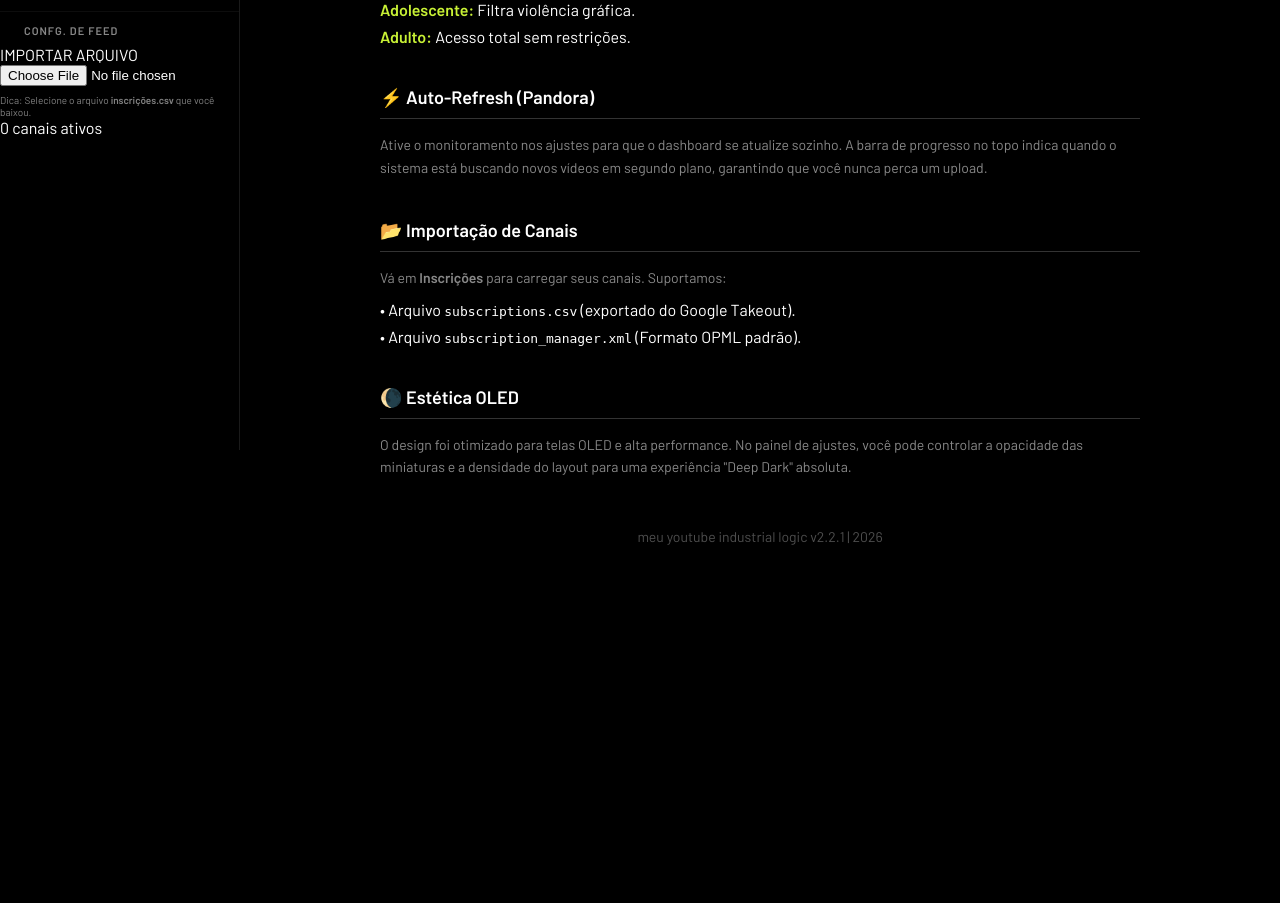
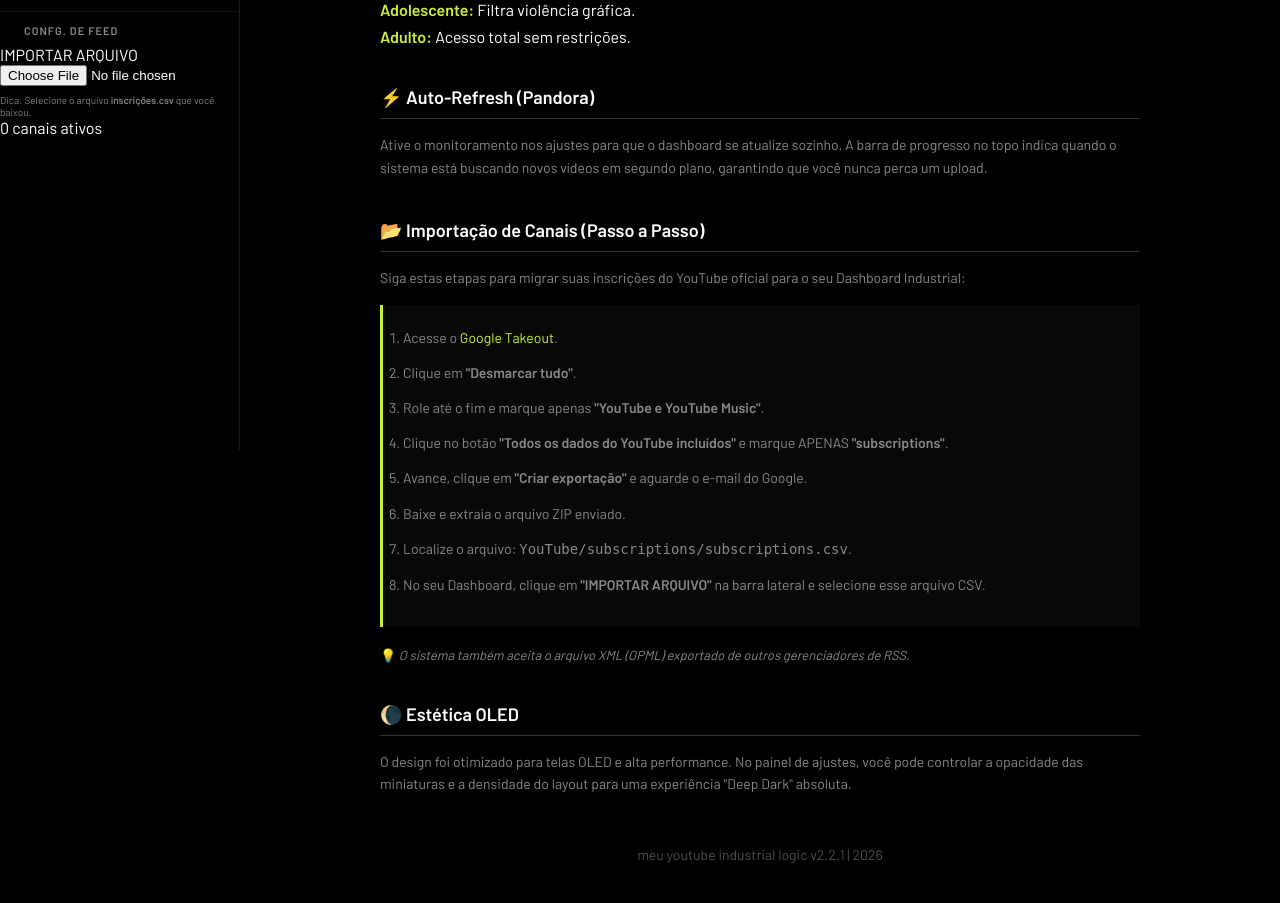
Before and after one commit to eldolucio/meu-youtube, a Flask app: page /help in a window 1280 px wide. Shown: the part 350-1253 px from the top of the page. Before the commit the page ends 895 px from the top, so only its background shows below. Run offline with Flask 3, Linux system fonts and the light colour scheme; data that the repository does not hold is empty; some libraries are stand-ins or nearby versions.

Commit message:
docs: add detailed step-by-step YouTube export guide to help page
Modified the help documentation to include a clear, 8-step procedure for exporting and importing YouTube subscriptions via Google Takeout. This enhancement directly addresses user requests for more explicit operational instructions.

```diff
--- a/templates/help.html
+++ b/templates/help.html
@@ -20,12 +20,23 @@
     </section>
 
     <section class="help-section" style="margin-bottom: 40px;">
-        <h2 style="border-bottom: 1px solid #333; padding-bottom: 10px; margin-bottom: 15px;">📂 Importação de Canais</h2>
-        <p style="color: var(--yt-text-secondary); line-height: 1.6;">Vá em <strong>Inscrições</strong> para carregar seus canais. Suportamos:</p>
-        <ul style="list-style: none; margin-top: 10px;">
-            <li style="margin-bottom: 8px;">• Arquivo <code>subscriptions.csv</code> (exportado do Google Takeout).</li>
-            <li style="margin-bottom: 8px;">• Arquivo <code>subscription_manager.xml</code> (Formato OPML padrão).</li>
-        </ul>
+        <h2 style="border-bottom: 1px solid #333; padding-bottom: 10px; margin-bottom: 15px;">📂 Importação de Canais (Passo a Passo)</h2>
+        <p style="color: var(--yt-text-secondary); line-height: 1.6; margin-bottom: 15px;">Siga estas etapas para migrar suas inscrições do YouTube oficial para o seu Dashboard Industrial:</p>
+
+        <div style="background: rgba(255,255,255,0.03); border-left: 3px solid var(--yt-accent); padding: 20px; margin-bottom: 20px;">
+            <ol style="color: var(--yt-text-secondary); line-height: 1.8; font-size: 14px;">
+                <li style="margin-bottom: 10px;">Acesse o <a href="https://takeout.google.com/" target="_blank" style="color: var(--yt-accent); text-decoration: none;">Google Takeout</a>.</li>
+                <li style="margin-bottom: 10px;">Clique em <strong>"Desmarcar tudo"</strong>.</li>
+                <li style="margin-bottom: 10px;">Role até o fim e marque apenas <strong>"YouTube e YouTube Music"</strong>.</li>
+                <li style="margin-bottom: 10px;">Clique no botão <strong>"Todos os dados do YouTube incluídos"</strong> e marque APENAS <strong>"subscriptions"</strong>.</li>
+                <li style="margin-bottom: 10px;">Avance, clique em <strong>"Criar exportação"</strong> e aguarde o e-mail do Google.</li>
+                <li style="margin-bottom: 10px;">Baixe e extraia o arquivo ZIP enviado.</li>
+                <li style="margin-bottom: 10px;">Localize o arquivo: <code>YouTube/subscriptions/subscriptions.csv</code>.</li>
+                <li style="margin-bottom: 10px;">No seu Dashboard, clique em <strong>"IMPORTAR ARQUIVO"</strong> na barra lateral e selecione esse arquivo CSV.</li>
+            </ol>
+        </div>
+
+        <p style="font-size: 13px; color: #888;">💡 <em>O sistema também aceita o arquivo XML (OPML) exportado de outros gerenciadores de RSS.</em></p>
     </section>
 
     <section class="help-section" style="margin-bottom: 40px;">
```
